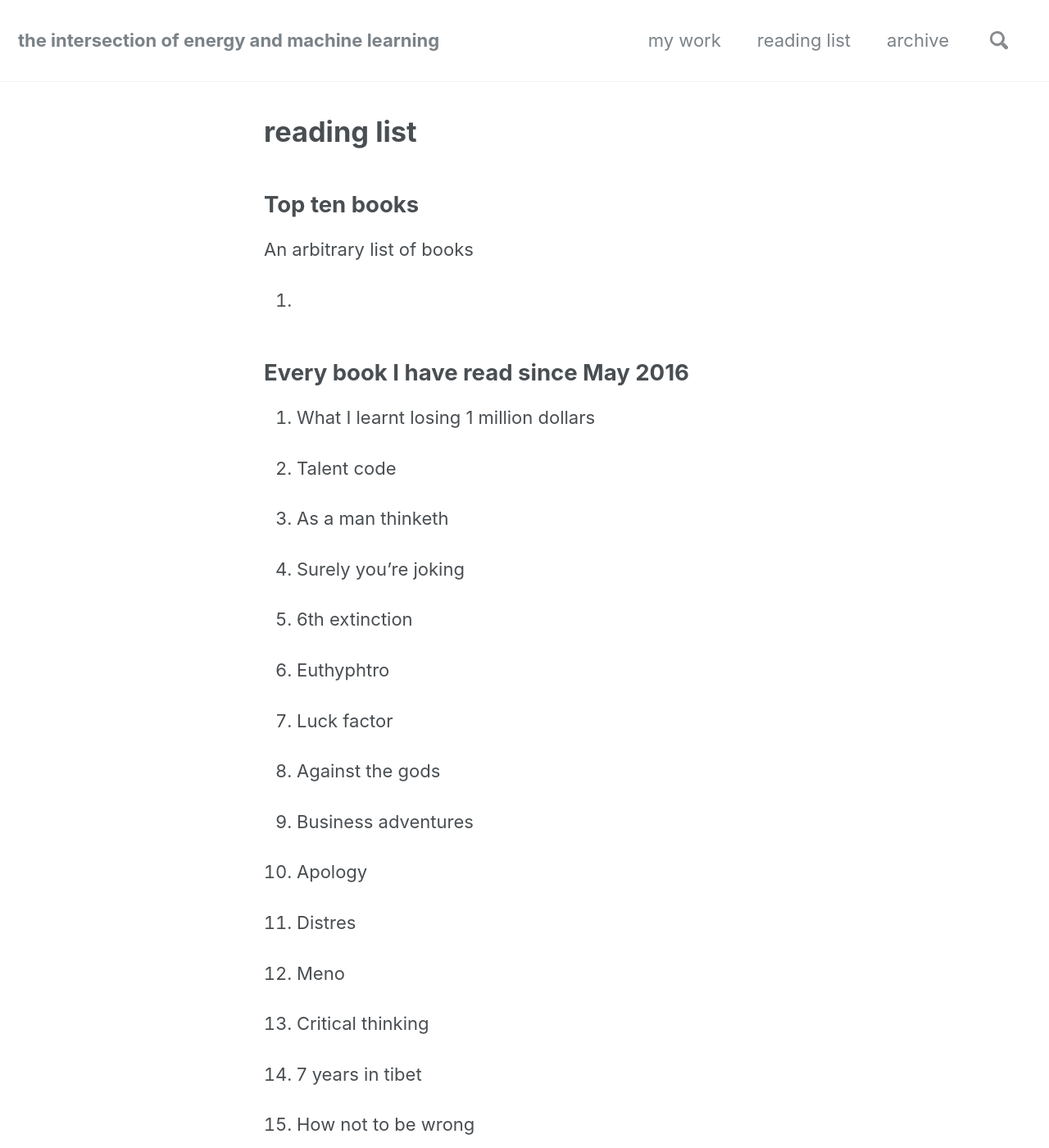
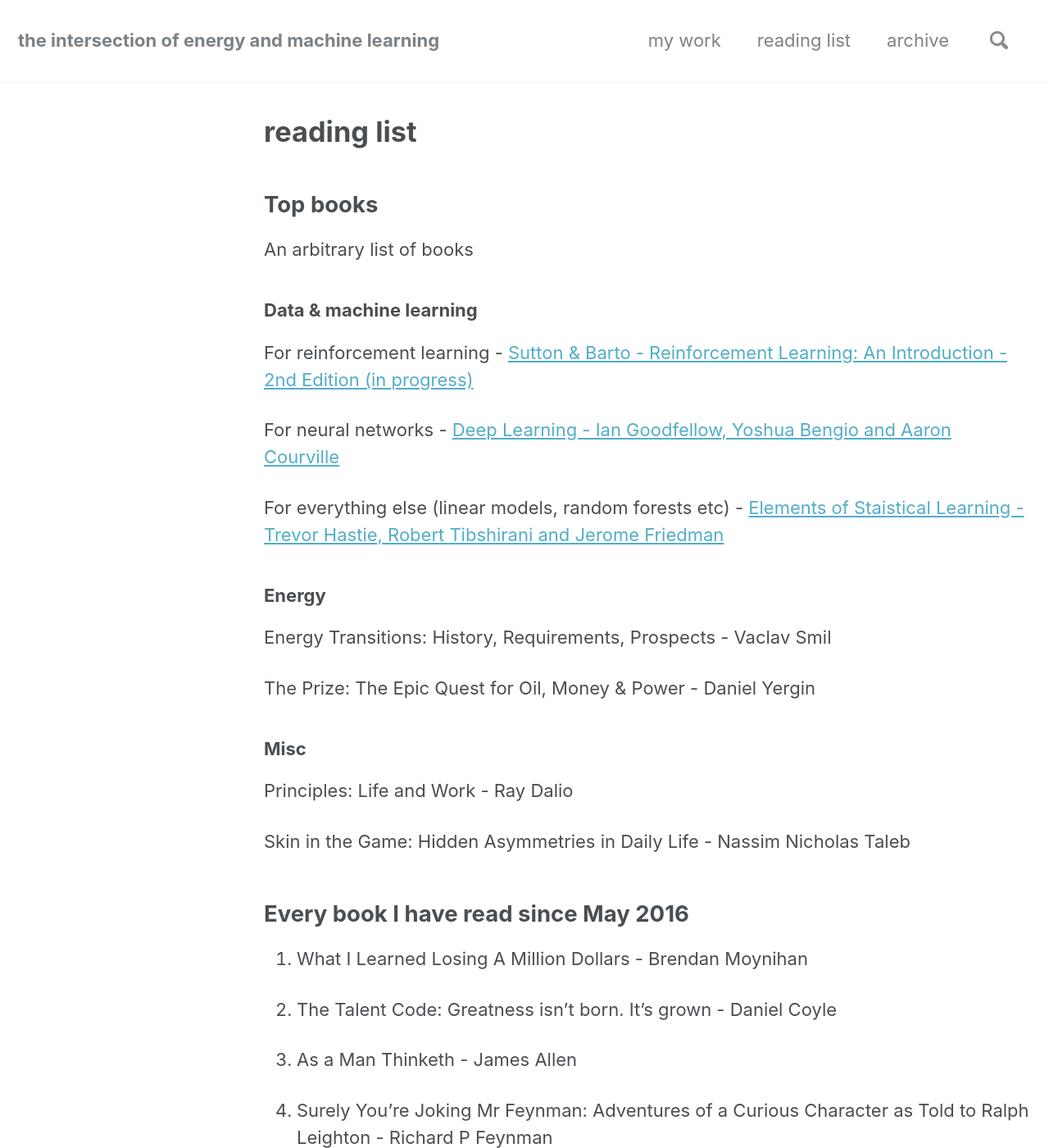
Before and after one commit to ADGEfficiency/adgefficiency.github.io, a Jekyll site: the page built from _pages/reading_list.md, in a window 1280 px wide and 1400 px high. Shown: the whole window at 82% size. Built offline with Jekyll 4.4.1, drawn with Linux system fonts in a browser that asks for light colours; nearby versions of some CDN libraries; some of the changed text lies outside the part shown.

Commit message:
drafting

```diff
--- a/_pages/reading_list.md
+++ b/_pages/reading_list.md
@@ -6,21 +6,39 @@ classes: wide
 
 ---
 
-## Top ten books
+## Top books
 
 An arbitrary list of books
 
-1.
+### Data & machine learning
+
+For reinforcement learning - [Sutton & Barto - Reinforcement Learning: An Introduction - 2nd Edition (in progress)](http://people.inf.elte.hu/lorincz/Files/RL_2006/SuttonBook.pdf)
+
+For neural networks - [Deep Learning - Ian Goodfellow, Yoshua Bengio and Aaron Courville](https://www.deeplearningbook.org/)
+
+For everything else (linear models, random forests etc) - [Elements of Staistical Learning - Trevor Hastie, Robert Tibshirani and Jerome Friedman](https://web.stanford.edu/~hastie/Papers/ESLII.pdf)
+
+### Energy
+
+Energy Transitions: History, Requirements, Prospects - Vaclav Smil
+
+The Prize: The Epic Quest for Oil, Money & Power - Daniel Yergin
+
+### Misc
+
+Principles: Life and Work - Ray Dalio
+
+Skin in the Game: Hidden Asymmetries in Daily Life - Nassim Nicholas Taleb
 
 ## Every book I have read since May 2016
 
-  1. What I learnt losing 1 million dollars
+  1. What I Learned Losing A Million Dollars - Brendan Moynihan
 
-  2. Talent code
+  2. The Talent Code: Greatness isn't born. It's grown - Daniel Coyle
 
-  3. As a man thinketh
+  3. As a Man Thinketh - James Allen
 
-  4. Surely you're joking
+  4. Surely You're Joking Mr Feynman: Adventures of a Curious Character as Told to Ralph Leighton - Richard P Feynman
 
   5. 6th extinction
 
@@ -238,12 +256,12 @@ An arbitrary list of books
 
   112. The one thing
 
-  113. leonardo da vinci (walter issacson)
+  113. Leonardo Da Vinci: Amazon.co.uk: Walter Isaacson
 
   114. Medici effect
 
-  115. Skin in the game
+  115. Skin in the Game: Hidden Asymmetries in Daily Life - Nassim Nicholas Taleb
 
   116. Seneca - letters
 
-  117. Franklin autobiography (Walter Issacson)
+  117. Benjamin Franklin: An American Life - Walter Isaacson
```
